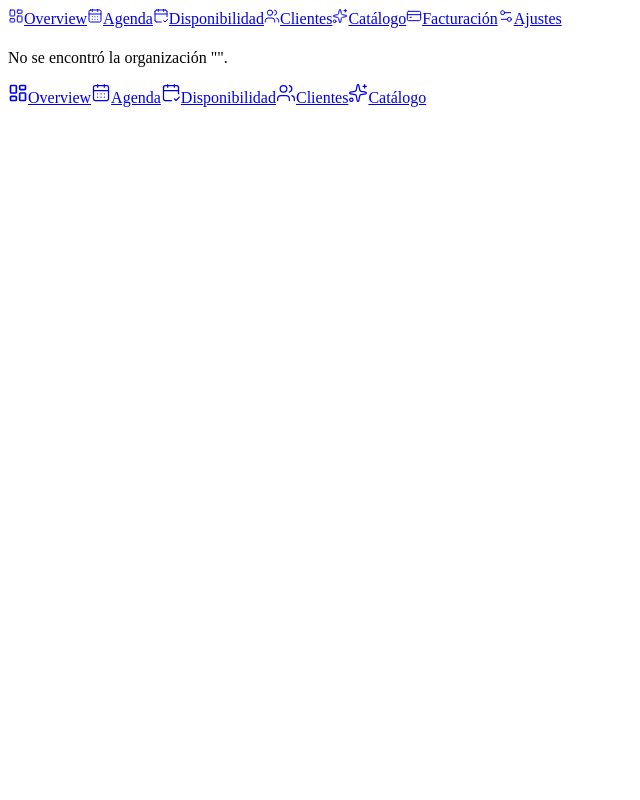
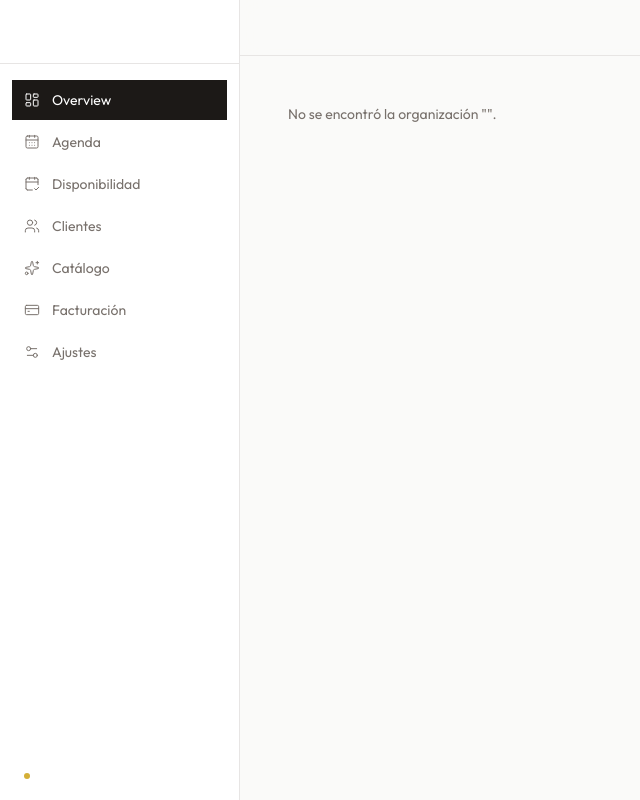
Before and after one commit to damianqnz/SkinSystem, a Next.js app in the folder apps/web/: page /dashboard in a window 1280 px wide. Shown: the whole page, without its empty margins (0-640 px from the left). Built offline with nearby package versions, Linux system fonts and the light colour scheme; no server answers; the database is empty.

Commit message:
fix(layout): repair flexbox structure and apply luxury design system

```diff
--- a/apps/web/src/app/(dashboard)/layout.tsx
+++ b/apps/web/src/app/(dashboard)/layout.tsx
@@ -1,30 +1,51 @@
 import { Suspense, type ReactNode } from 'react';
 import { headers } from 'next/headers';
+import { Cormorant_Garamond, Outfit } from 'next/font/google';
 import { Toaster } from 'sonner';
 import { TenantProvider } from '@/shared/providers/TenantProvider';
 import { Sidebar } from '@/shared/components/dashboard/Sidebar';
 import { BottomBar } from '@/shared/components/dashboard/BottomBar';
 import { DashboardHeader } from '@/shared/components/dashboard/DashboardHeader';
+import '../globals.css';
 
-/** PPR shell: Sidebar/Header are static; UserMenu + page content stream via Suspense. */
-export default async function DashboardLayout({ children }: { children: ReactNode }) {
+// ── Fonts (self-hosted by Next.js, zero CLS) ──────────────────────────────
+const cormorant = Cormorant_Garamond({
+  subsets:  ['latin'],
+  weight:   ['400', '600', '700'],
+  style:    ['normal', 'italic'],
+  variable: '--font-serif',
+  display:  'swap',
+});
+
+const outfit = Outfit({
+  subsets:  ['latin'],
+  weight:   ['300', '400', '500'],
+  variable: '--font-sans',
+  display:  'swap',
+});
+
+// ── Dynamic shell ─────────────────────────────────────────────────────────
+// Reads request headers (set by middleware). MUST live inside <Suspense>
+// because Next 16 `cacheComponents` rejects runtime data accessed in the
+// statically-cacheable outer layout.
+async function DashboardShell({ children }: { children: ReactNode }) {
   const headersList = await headers();
-  const tenantSlug = headersList.get('x-tenant-slug') ?? '';
-  const locale     = headersList.get('x-locale') ?? 'es';
+  const tenantSlug  = headersList.get('x-tenant-slug') ?? '';
+  const locale      = headersList.get('x-locale') ?? 'es';
 
   // Capitalize slug for display: "lourdes" → "Lourdes"
   const tenantName = tenantSlug.charAt(0).toUpperCase() + tenantSlug.slice(1);
 
   return (
     <TenantProvider tenantSlug={tenantSlug} locale={locale}>
-      {/* Desktop sidebar */}
+      {/* Desktop sidebar (fixed-positioned, out of flow) */}
       <Sidebar tenantName={tenantName} />
 
       {/* Main column — offset by sidebar width on md+ */}
       <div className="flex flex-col min-h-screen md:pl-60">
         <DashboardHeader tenantName={tenantName} />
 
-        <main className="flex-1 p-6 pb-20 md:pb-6 bg-[var(--color-spa-bg)]">
+        <main className="flex-1 p-6 pb-20 md:pb-6 bg-(--color-spa-bg)">
           <Suspense
             fallback={
               <div className="flex items-center justify-center h-40">
@@ -39,20 +60,41 @@ export default async function DashboardLayout({ children }: { children: ReactNod
 
       {/* Mobile bottom navigation (Thumb Zone) */}
       <BottomBar />
+    </TenantProvider>
+  );
+}
 
-      {/* Global toast notifications (Sonner) */}
+// ── Root layout ───────────────────────────────────────────────────────────
+// Provides the <html>/<body> root for the dashboard route group, matching
+// the convention used by (auth)/layout.tsx and (public)/layout.tsx.
+export default function DashboardLayout({ children }: { children: ReactNode }) {
+  return (
+    <html lang="es" className={`${cormorant.variable} ${outfit.variable}`}>
+      <body className="min-h-screen bg-(--color-spa-bg) text-stone-900 antialiased">
+        <Suspense
+          fallback={
+            <div className="flex min-h-screen items-center justify-center bg-(--color-spa-bg)">
+              <span className="w-6 h-6 rounded-full border-2 border-[#D4AF37] border-t-transparent animate-spin" />
+            </div>
+          }
+        >
+          <DashboardShell>{children}</DashboardShell>
+        </Suspense>
+
+        {/* Global toasts — outside Suspense so always mounted */}
         <Toaster
           position="bottom-right"
           toastOptions={{
             style: {
-            fontFamily: "'Outfit', ui-sans-serif, sans-serif",
-            fontSize:   '13px',
+              fontFamily:   "'Outfit', ui-sans-serif, sans-serif",
+              fontSize:     '13px',
               borderRadius: '10px',
-            border: '1px solid #E7E5E4',
+              border:       '1px solid #E7E5E4',
             },
           }}
           richColors
         />
-    </TenantProvider>
+      </body>
+    </html>
   );
 }
```
Lines whose indentation alone changed are shown as unchanged.
